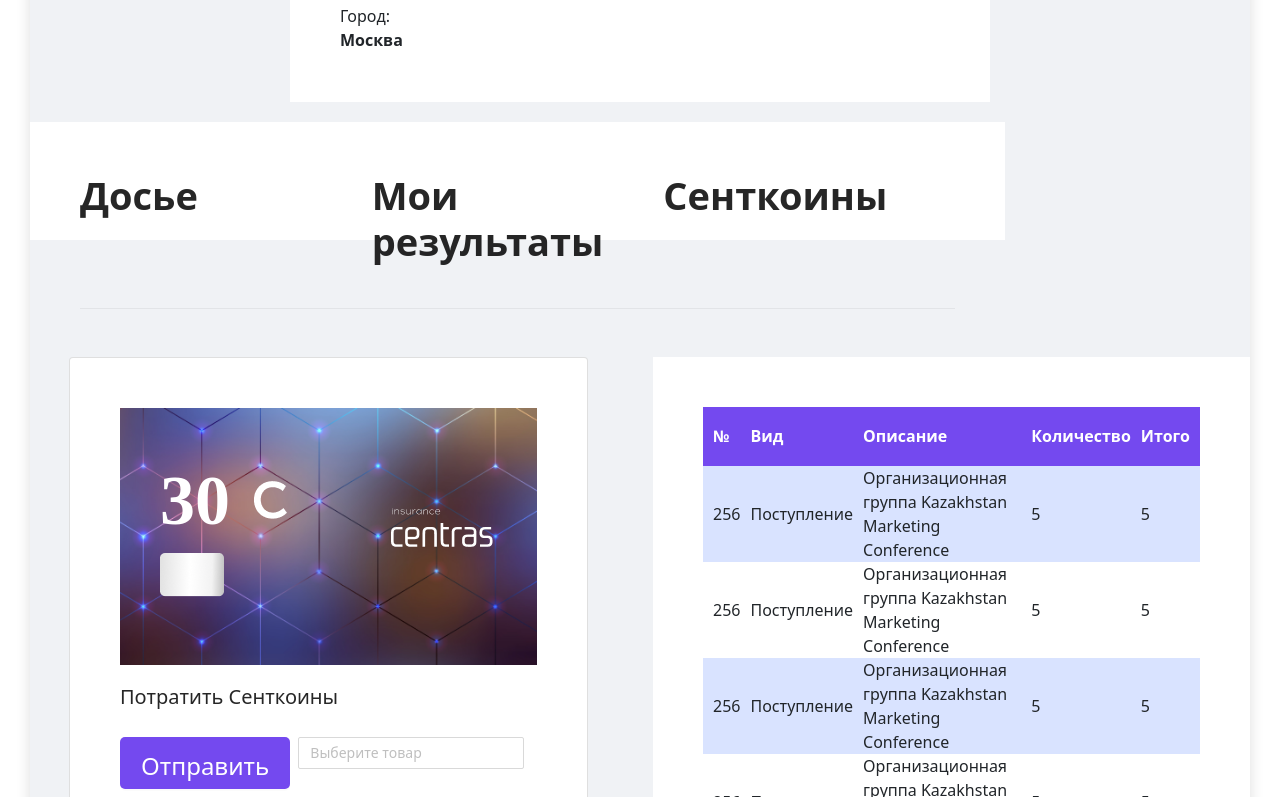
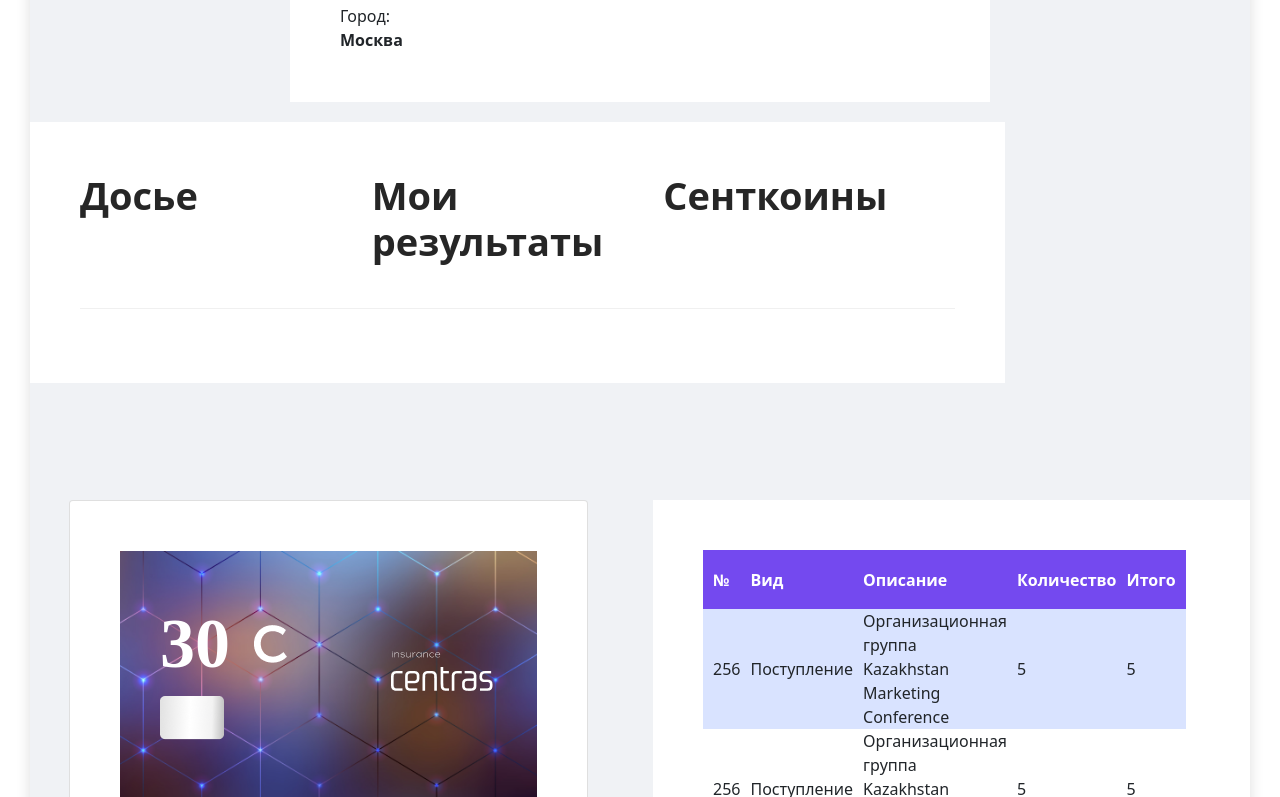
Before and after one commit to FallenStarrr/mycic-new-design, a React (Create React App) app: page /aboutme in a window 1280 px wide. Shown: the part 823-1620 px from the top of the page. Built offline with nearby package versions, Linux system fonts and the light colour scheme.

Commit message:
МСК 12 Mobile version complete 100%

```diff
--- a/src/styles/about-me.css
+++ b/src/styles/about-me.css
@@ -5,7 +5,7 @@ table {
 
     padding: 40px;
     border-radius: "25px";
-    max-width: 100%;
+    width: 50% !important;
   }
 
   thead {
@@ -18,6 +18,7 @@ table {
   td,
   th {
     padding-left: 10px;
+    max-width: 100%;
   }
 
   th:last-child {
@@ -26,6 +27,7 @@ table {
 
   tr {
     height: 59px;
+    max-width: 100%;
   }
 
   .btn {
@@ -49,7 +51,8 @@ table {
 
   .white-section-1 {
     width: 975px;
-    height: 118px;
+    min-height: 118px;
+    max-height: 100%;
     margin-left: 20px;
     margin: auto;
   }
```
